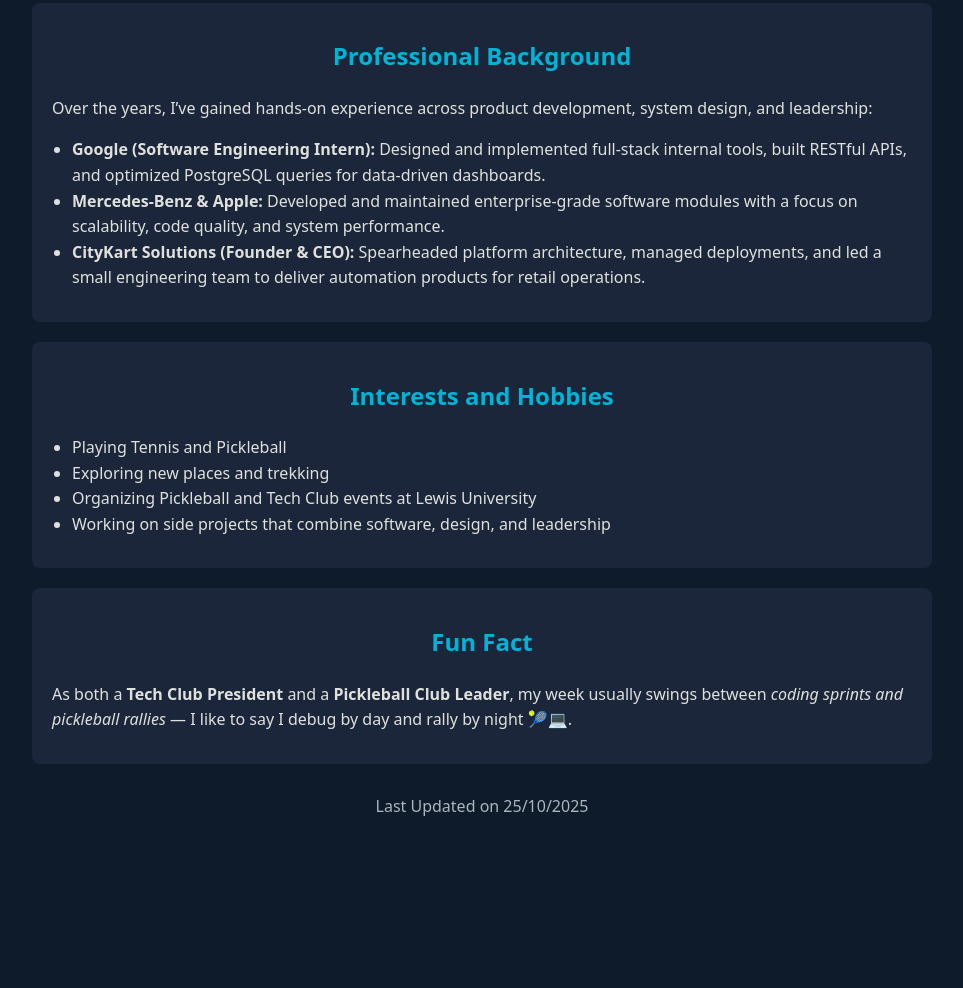
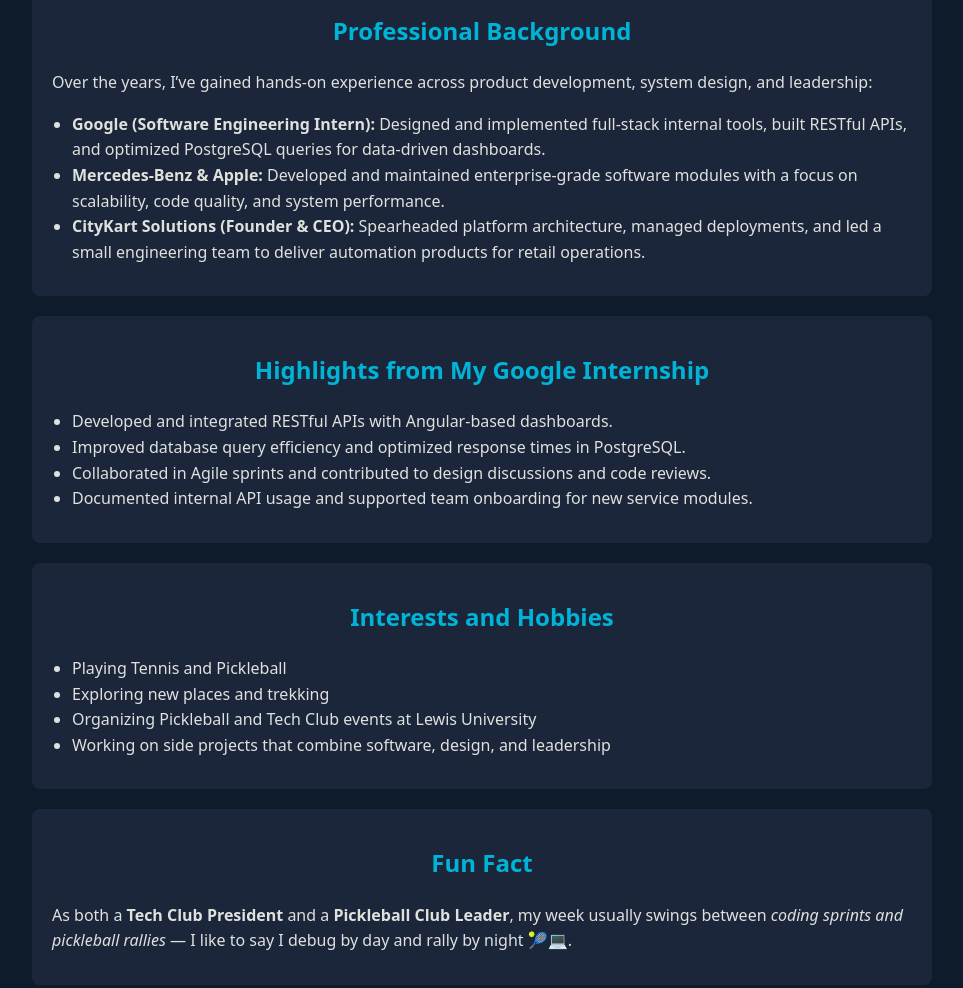
Before and after one commit to LoneWolf8388/me, a plain HTML site: page index.html in a window 1280 px wide. Shown: the part 1668-2656 px from the top of the page, without its empty margins (158-1121 px from the left). Before the commit the page ends 2507 px from the top, so only its background shows below. Drawn offline with Linux system fonts and the light colour scheme.

Commit message:
Revise career goals and add internship highlights
Updated the career goals section for clarity and added highlights from the Google internship.

```diff
--- a/index.html
+++ b/index.html
@@ -72,7 +72,7 @@
   <div class="section">
     <h2>Reason for Pursuing This Course</h2>
     <p>
-      My long-term goal is to become a <strong>Solutions Architect</strong> who can design, plan, and manage complex software systems end-to-end. Having worked as a full-stack developer, I want to move from implementation to <em>architecture-level thinking</em>—understanding how to structure reliable, scalable systems that align with business and user needs. This course bridges that gap and supports my growth into a role focused on architectural design and decision-making.
+      My long-term goal is to become a <strong>Solutions Architect</strong> who can design, plan, and manage complex software systems end-to-end. After working hands-on as a full-stack developer, I wanted to transition into understanding how systems are structured and how architectural patterns influence reliability and scalability. This course allows me to bridge that gap and prepare for more strategic, design-oriented roles in the future.
     </p>
   </div>
 
@@ -100,6 +100,16 @@
   </div>
 
   <div class="section">
+    <h2>Highlights from My Google Internship</h2>
+    <ul>
+      <li>Developed and integrated RESTful APIs with Angular-based dashboards.</li>
+      <li>Improved database query efficiency and optimized response times in PostgreSQL.</li>
+      <li>Collaborated in Agile sprints and contributed to design discussions and code reviews.</li>
+      <li>Documented internal API usage and supported team onboarding for new service modules.</li>
+    </ul>
+  </div>
+
+  <div class="section">
     <h2>Interests and Hobbies</h2>
     <ul>
       <li>Playing Tennis and Pickleball</li>
```
